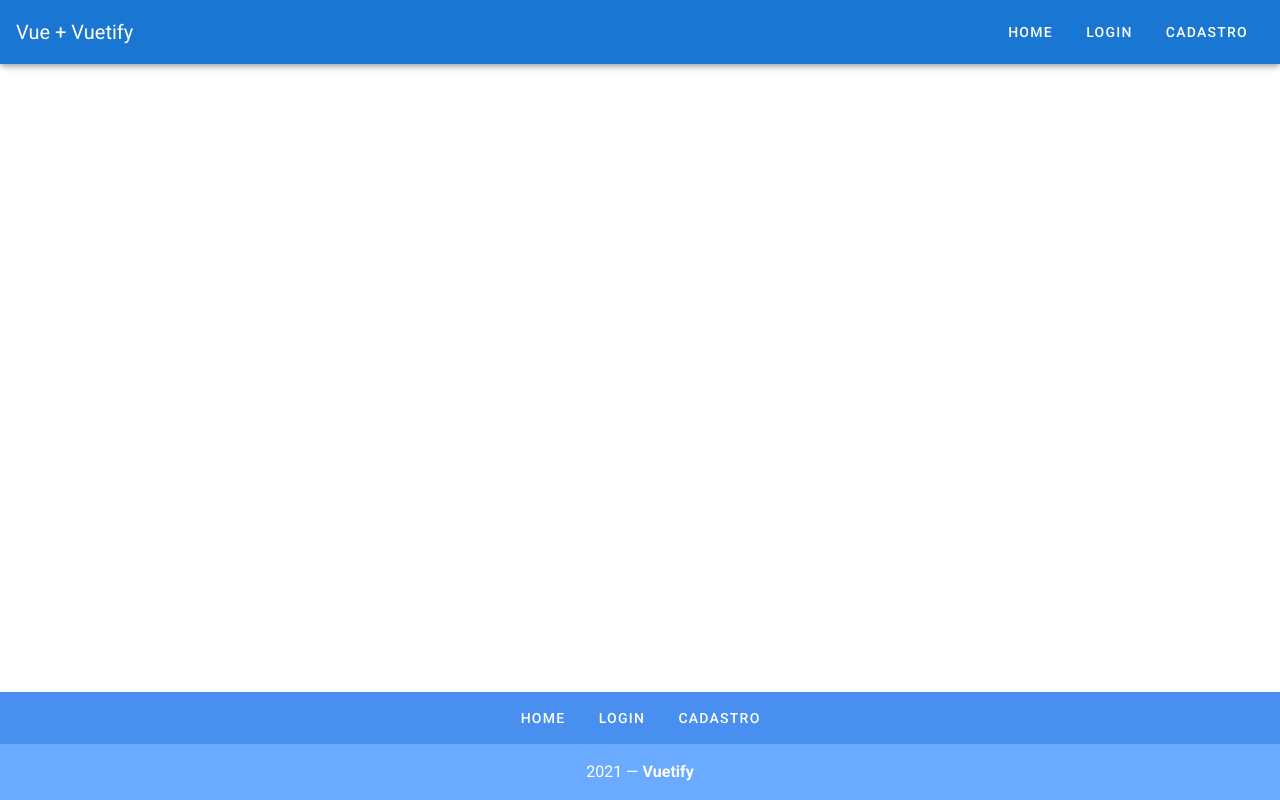
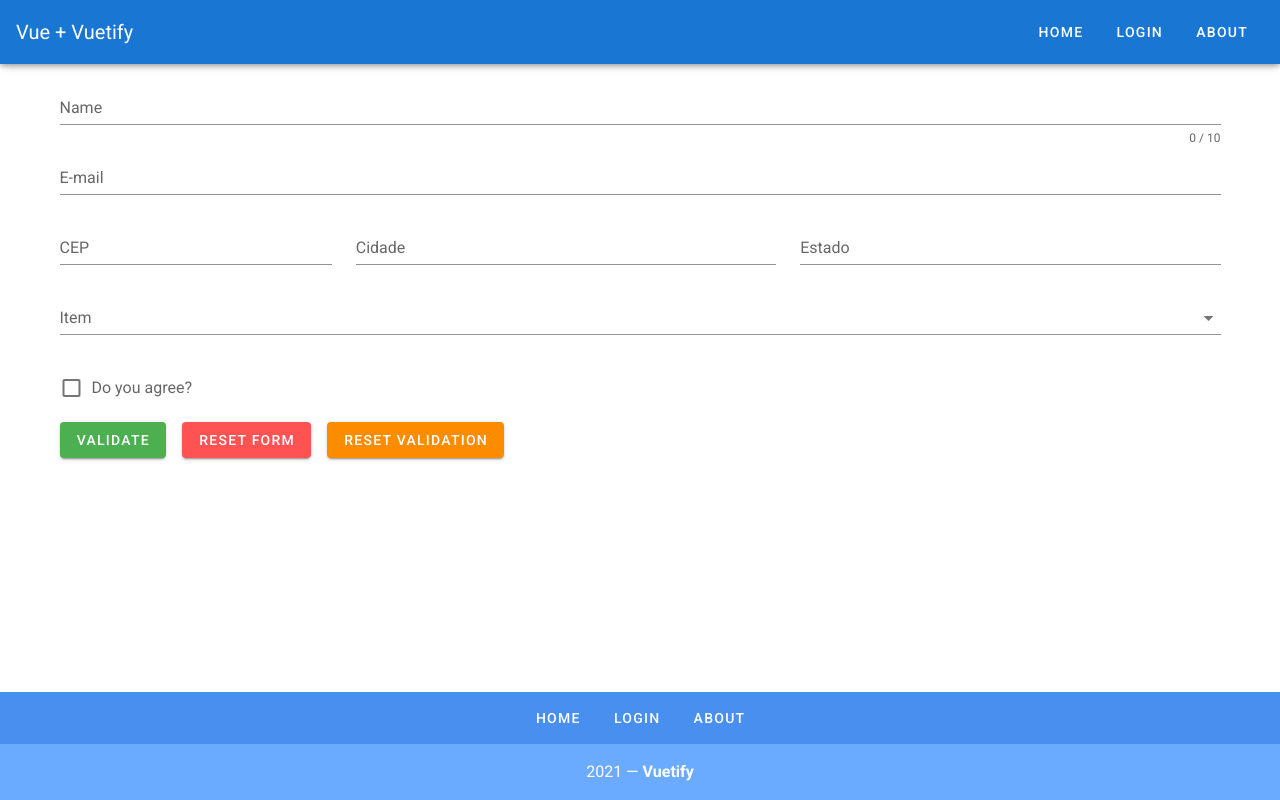
Before and after one commit to weslley-sc/vue-vuetify, a Vue app: page /register in a window 1280 px wide. Built offline with nearby package versions, Linux system fonts and the light colour scheme.

Commit message:
tratando CEP

```diff
--- a/src/App.vue
+++ b/src/App.vue
@@ -4,15 +4,16 @@
       <v-app-bar-title>Vue + Vuetify</v-app-bar-title>
       <v-spacer></v-spacer>
       <v-btn
-        v-for="link in links"
-        :key="link"
+        v-for="(link, i) in links"
+        :key="i"
 
         color="white"
         text
         rounded
         class="my-2"
+        :to="link.path"
       >
-        {{ link }}
+        {{ link.label }}
       </v-btn>
     </v-app-bar>
     <!-- Login -->
@@ -29,15 +30,16 @@
       no-gutters
     >
       <v-btn
-        v-for="link in links"
-        :key="link"
+        v-for="(link, i) in links"
+        :key="i"
 
         color="white"
         text
         rounded
         class="my-2"
+        :to="link.path"
       >
-        {{ link }}
+        {{ link.label }}
       </v-btn>
       <v-col
         class="primary lighten-2 py-4 text-center white--text"
@@ -58,7 +60,18 @@ export default {
 
   data: () => ({
     exibir: false,
-    links: ["Home", "Login", "Cadastro"],
+    links: [
+      {
+        label:"Home",
+        path: "/"},
+      {
+        label: "Login",
+        path: "/login"
+        },
+      {
+        label:"about",
+        path:"/about"
+        }],
   }),
   methods: {},
 };
--- a/src/router/index.js
+++ b/src/router/index.js
@@ -2,6 +2,7 @@ import Vue from 'vue';
 import VueRouter from 'vue-router';
 import Home from '../views/Home.vue';
 import Login from '../views/Login';
+import Register from '../views/Register';
 
 Vue.use(VueRouter)
 
@@ -24,6 +25,11 @@ const routes = [
     name: 'Login',
     component: Login
   },
+  {
+    path: '/register',
+    name: 'Register',
+    component: Register
+  },
 ]
 
 const router = new VueRouter({
--- a/src/views/Login.vue
+++ b/src/views/Login.vue
@@ -17,7 +17,7 @@
           </v-form>
         </v-card-text>
         <v-card-actions>
-          <v-btn color="success">Register</v-btn>
+          <v-btn color="success" to="/register">Register</v-btn>
           <v-spacer></v-spacer>
           <v-btn color="info">Login</v-btn>
         </v-card-actions>
@@ -27,7 +27,7 @@
 export default {
       data: () => ({
     exibir: false,
-    links: ["Home", "Login", "Cadastro"],
+    links: ["Home", "Login", "About"],
   }),
    methods: {
     showhide() {
--- /dev/null
+++ b/src/views/Register.vue
@@ -0,0 +1,116 @@
+<template>
+  <v-form ref="form" v-model="valid" lazy-validation>
+    <v-container>
+      <v-text-field
+        v-model="name"
+        :counter="10"
+        :rules="nameRules"
+        label="Name"
+        required
+      ></v-text-field>
+
+      <v-text-field
+        v-model="email"
+        :rules="emailRules"
+        label="E-mail"
+        required
+      ></v-text-field>
+      <v-row>
+        <v-col cols="3">
+          <v-text-field
+            label="CEP"
+            @blur="getCEP"
+            v-model="cep"
+            type="number"
+          ></v-text-field>
+        </v-col>
+        <v-col cols="">
+          <v-text-field label="Cidade" v-model="cidade"></v-text-field>
+        </v-col>
+        <v-col>
+          <v-text-field label="Estado" v-model="estado"></v-text-field>
+        </v-col>
+      </v-row>
+
+      <v-select
+        v-model="select"
+        :items="items"
+        :rules="[(v) => !!v || 'Item is required']"
+        label="Item"
+        required
+      ></v-select>
+
+      <v-checkbox
+        v-model="checkbox"
+        :rules="[(v) => !!v || 'You must agree to continue!']"
+        label="Do you agree?"
+        required
+      ></v-checkbox>
+
+      <v-btn :disabled="!valid" color="success" class="mr-4" @click="validate">
+        Validate
+      </v-btn>
+
+      <v-btn color="error" class="mr-4" @click="reset"> Reset Form </v-btn>
+
+      <v-btn color="warning" @click="resetValidation"> Reset Validation </v-btn>
+    </v-container>
+  </v-form>
+</template>
+<script>
+export default {
+  data: () => ({
+    cep: "",
+    cepRules : [
+        (v) => (v.length == 8 || "CEP invalido")
+    ],
+    cidade: "",
+    estado: "",
+    valid: true,
+    name: "",
+    nameRules: [
+      (v) => !!v || "Name is required",
+      (v) => (v && v.length <= 10) || "Name must be less than 10 characters",
+    ],
+    email: "",
+    emailRules: [
+      (v) => !!v || "E-mail is required",
+      (v) => /.+@.+\..+/.test(v) || "E-mail must be valid",
+    ],
+    select: null,
+    items: ["Item 1", "Item 2", "Item 3", "Item 4"],
+    checkbox: false,
+  }),
+
+  methods: {
+    validate() {
+      this.$refs.form.validate();
+    },
+    reset() {
+      this.$refs.form.reset();
+    },
+    resetValidation() {
+      this.$refs.form.resetValidation();
+    },
+
+    async getCEP() {
+        if(this.cep.length ===8 ) {
+                  try {
+        const response = await fetch(
+          `https://viacep.com.br/ws/${this.cep}/json/`
+        );
+        const json = await response.json();
+        console.log(json);
+        this.cidade = json.localidade;
+        this.estado = json.uf;
+      } catch (error) {
+          console.log("CEP Inválido", error);
+      }
+        } else {
+            console.log("CEP Inválido")
+        }
+
+    },
+  },
+};
+</script>
```
